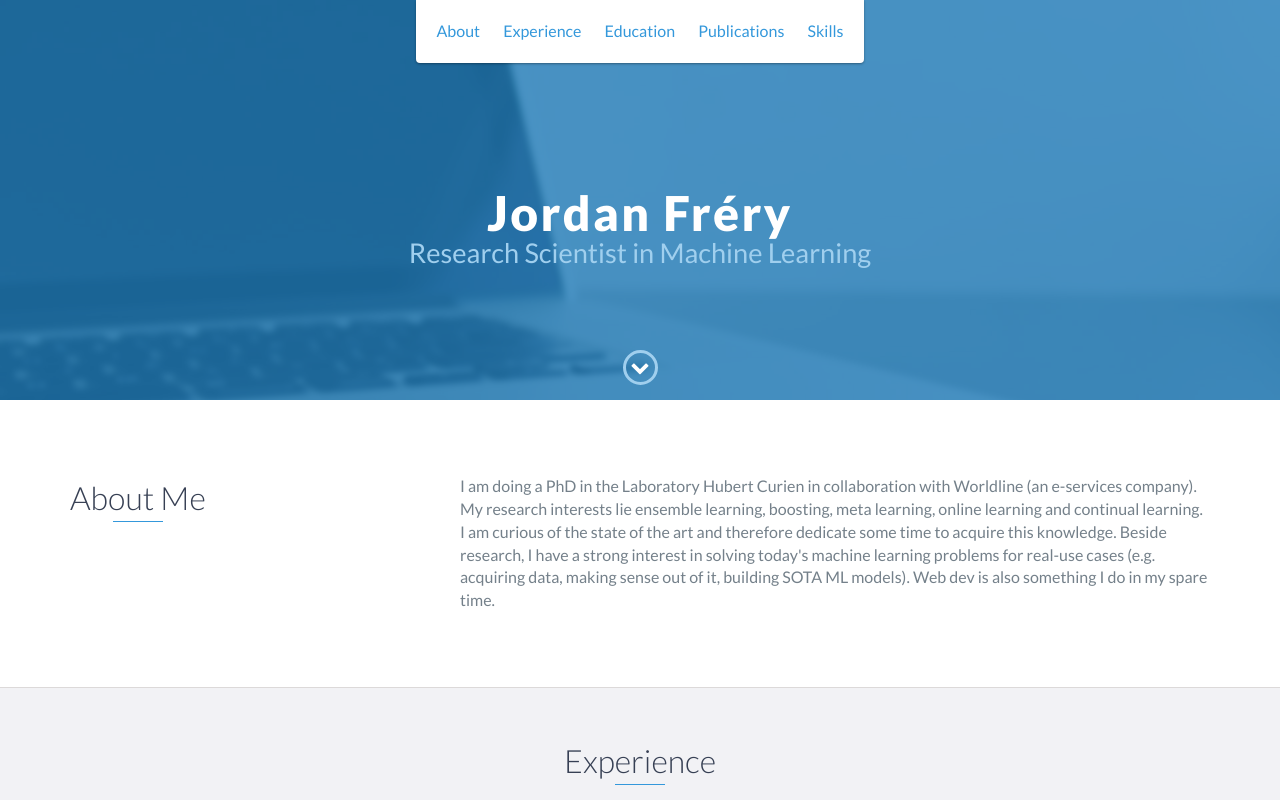
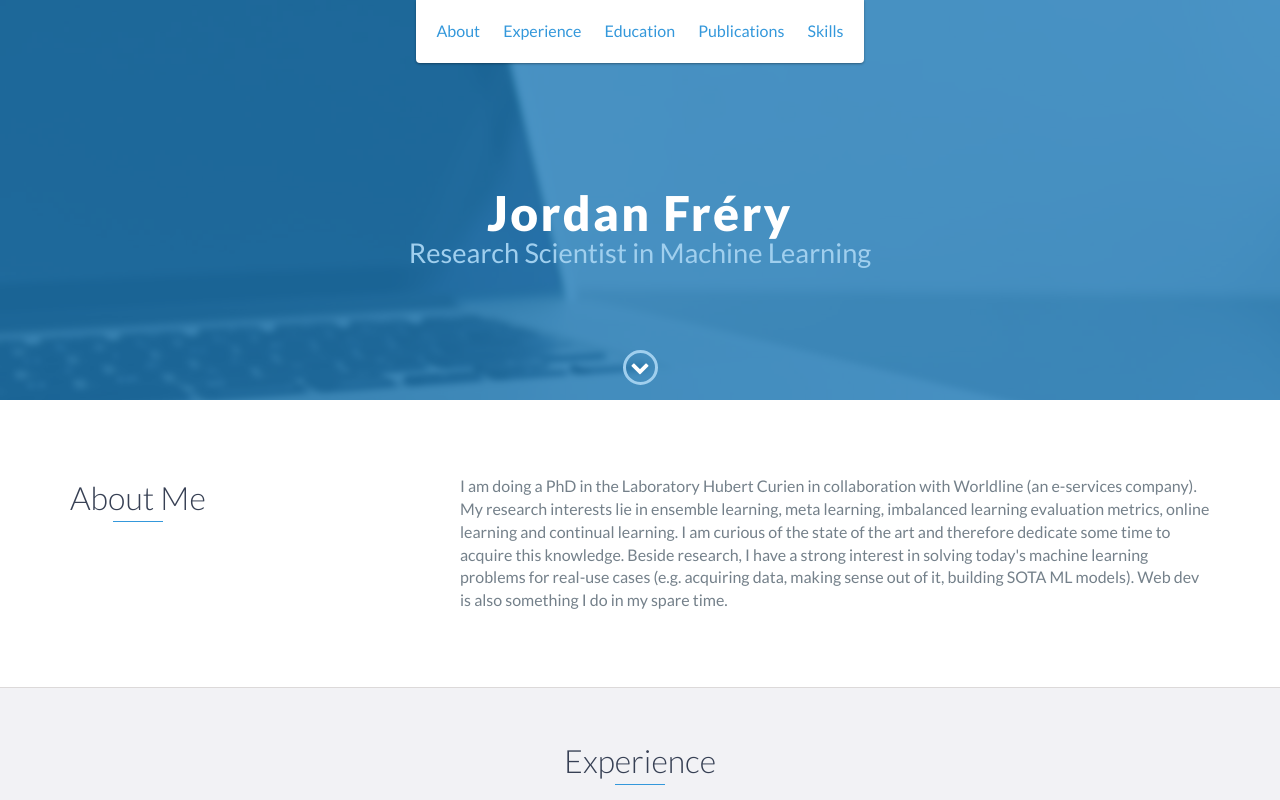
Before and after one commit to jfrery/jfrery.github.io, a website: page index.html in a window 1280 px wide. Shown: the top 800 px of the page. Drawn offline with nearby package versions, Linux system fonts and the light colour scheme.

Commit message:
fix about me

```diff
--- a/index.html
+++ b/index.html
@@ -84,7 +84,7 @@
                 </div>
                 <div class="col-md-8">
                     <p>
-			I am doing a PhD in the Laboratory Hubert Curien in collaboration with Worldline (an e-services company). My research interests lie ensemble learning, boosting, meta learning, online learning and continual learning. I am curious of the state of the art and therefore dedicate some time to acquire this knowledge. Beside research, I have a strong interest in solving today's machine learning problems for real-use cases (e.g. acquiring data, making sense out of it, building SOTA ML models). Web dev is also something I do in my spare time.
+			I am doing a PhD in the Laboratory Hubert Curien in collaboration with Worldline (an e-services company). My research interests lie in ensemble learning, meta learning, imbalanced learning evaluation metrics, online learning and continual learning. I am curious of the state of the art and therefore dedicate some time to acquire this knowledge. Beside research, I have a strong interest in solving today's machine learning problems for real-use cases (e.g. acquiring data, making sense out of it, building SOTA ML models). Web dev is also something I do in my spare time.
                     </p>
                 </div>
             </div>
```
